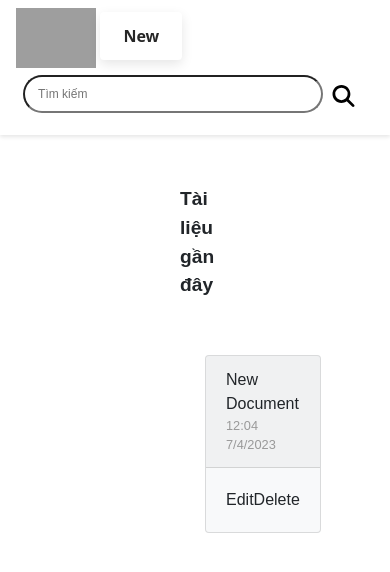
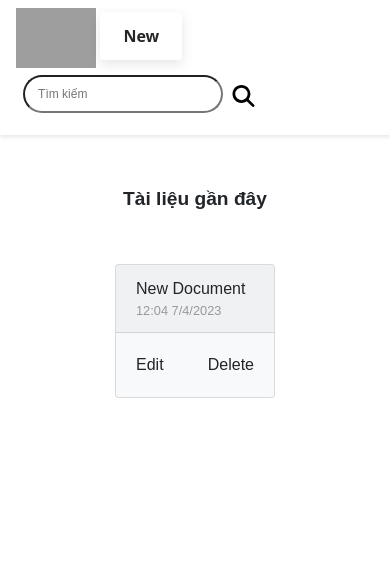
Before and after one commit to nth-coding/writer-app.github.io, a plain HTML site: page home.html in a window 390 px wide. Both pictures are taken after a click on the button "New". Drawn offline with nearby package versions, Linux system fonts and the light colour scheme; grey boxes are pictures that could not be loaded.

Commit message:
Update responsive

```diff
--- a/home.html
+++ b/home.html
@@ -4,7 +4,7 @@
     <meta charset="UTF-8" />
     <meta http-equiv="X-UA-Compatible" content="IE=edge" />
     <meta name="viewport" content="width=device-width, initial-scale=1.0" />
-    <meta http-equiv="refresh" content="5; URL=home.html">
+    <!-- <meta http-equiv="refresh" content="5; URL=home.html"> -->
     <title>Google Docs Clone</title>
     <link rel="shortcut icon" href="https://ssl.gstatic.com/docs/documents/images/kix-favicon7.ico">
     <link rel="stylesheet" href="style.css" />
--- a/style.css
+++ b/style.css
@@ -66,6 +66,11 @@ a.logo img {
   border: none;
 }
 
+.doc-edit, .doc-delete {
+  /* color: #0074d9; */
+  cursor: pointer;
+}
+
 .doc-delete:hover {
   text-decoration: underline;
 }
@@ -76,7 +81,6 @@ a.logo img {
 
 .doc {
   width: 200px;
-  height: 300px;
   padding: 20px;
   /* flex: 1 0 18%;  */
   margin: 5px;
@@ -269,3 +273,35 @@ img {
   height: 300px;
   margin: auto;
 }
+
+.download {
+  display: flex;
+  justify-content: center;
+  align-items: center;
+  margin: 10px;
+}
+
+/*Iphone(480 x 640)*/
+@media only screen and (min-width: 360px) {
+  #myDocs {
+    padding: 0 90px;
+
+  }
+
+  .doc {
+    margin: 0 auto;
+  }
+
+  .search input[type="text"] {
+    width: 200px;
+    height: 38px;
+    padding: 10px;
+    border-radius: 25px;
+    font-size: 12px;
+  }
+
+  .p-title {
+    text-align: center;
+    padding: 0 65px
+  }
+}
```
Also changed, not shown: index.html (+14 -10 lines), main.js (line endings or trailing spaces).
